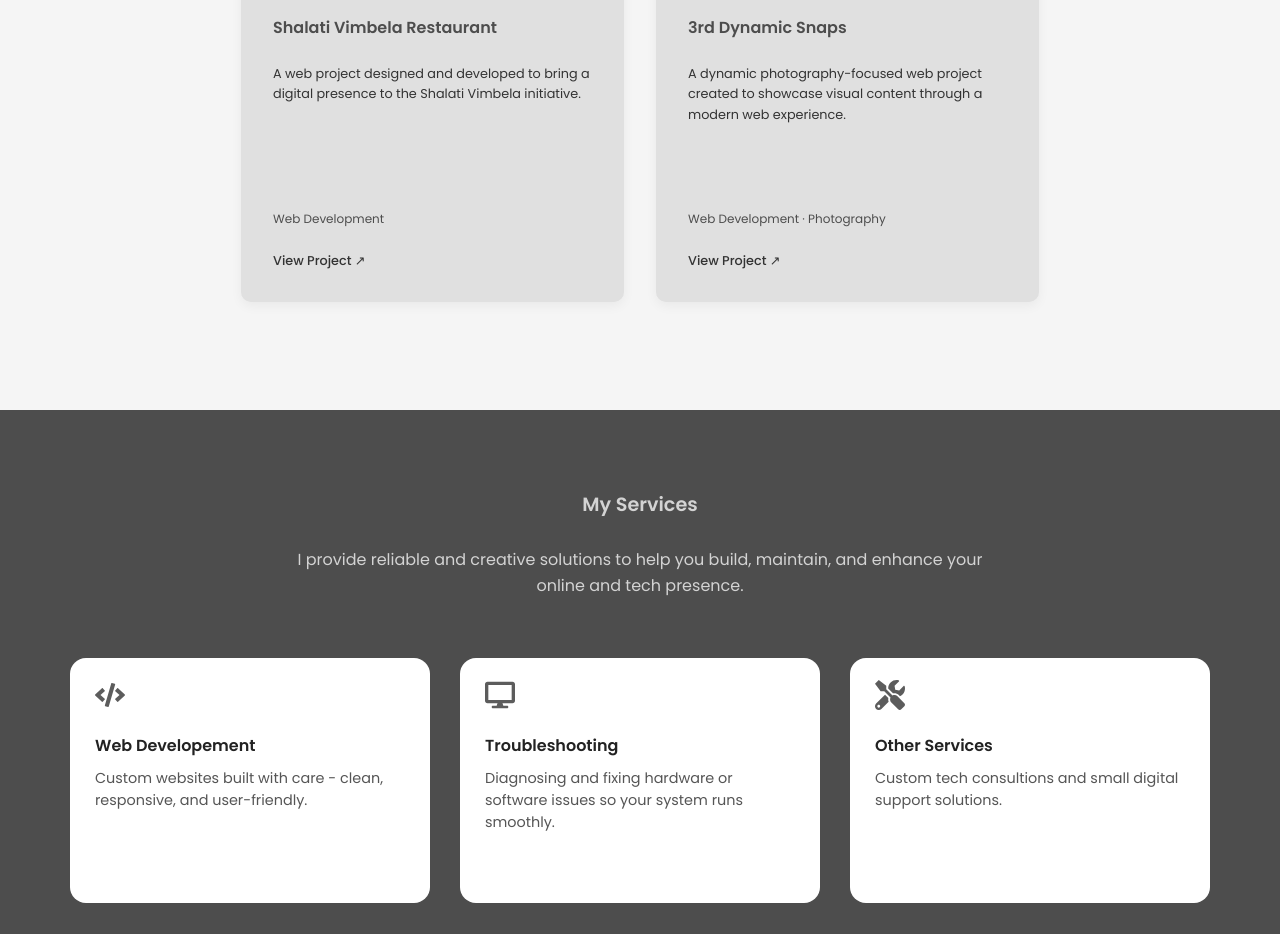
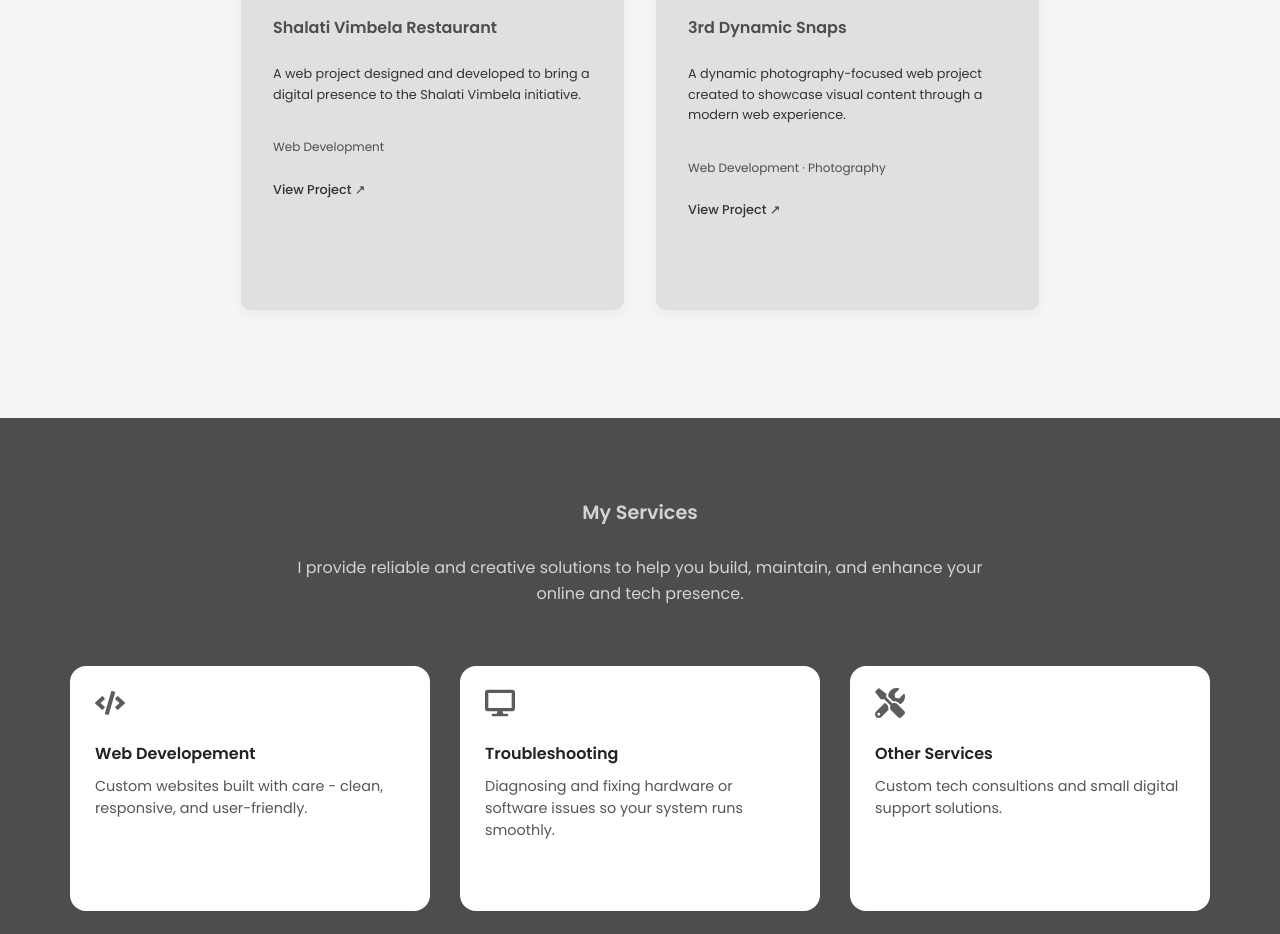
Before and after one commit to karteverything/karteverything2, a Next.js app in the folder frontend/: page / in a window 1280 px wide. Shown: the part 2420-3354 px from the top of the page. Built offline with nearby package versions, Linux system fonts and the light colour scheme; no server answers; the database is empty.

Commit message:
minimize spacing around card

```diff
--- a/frontend/app/globals.css
+++ b/frontend/app/globals.css
@@ -482,7 +482,7 @@ ul {
 
 .project-technologies {
     display: block;
-    margin-top: auto;
+    margin-top: 0.5rem;
     font-size: 0.75rem;
     line-height: 1.6;
     color: var(--text-main-light);
```
